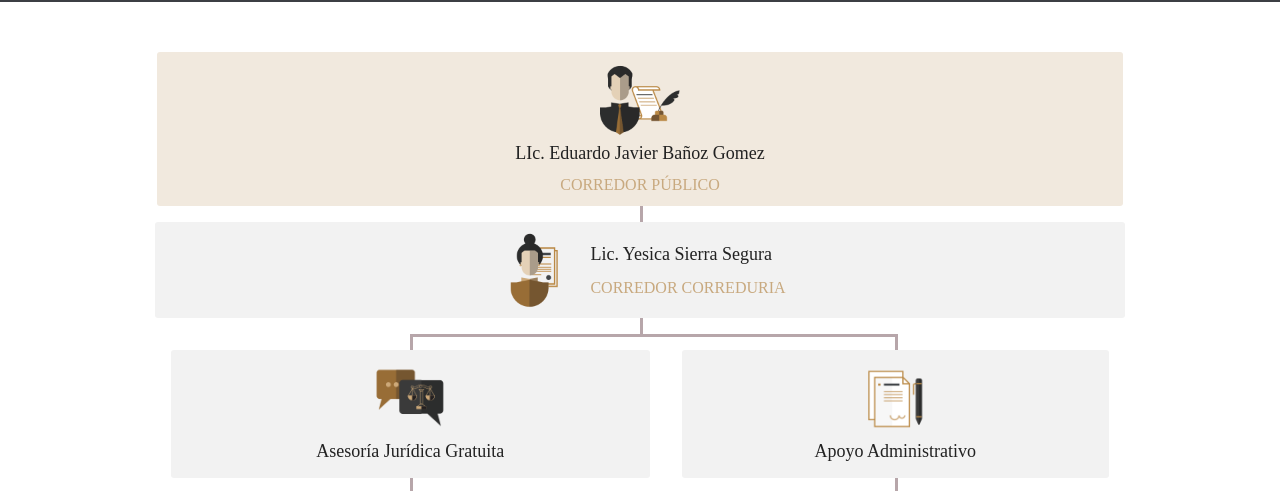
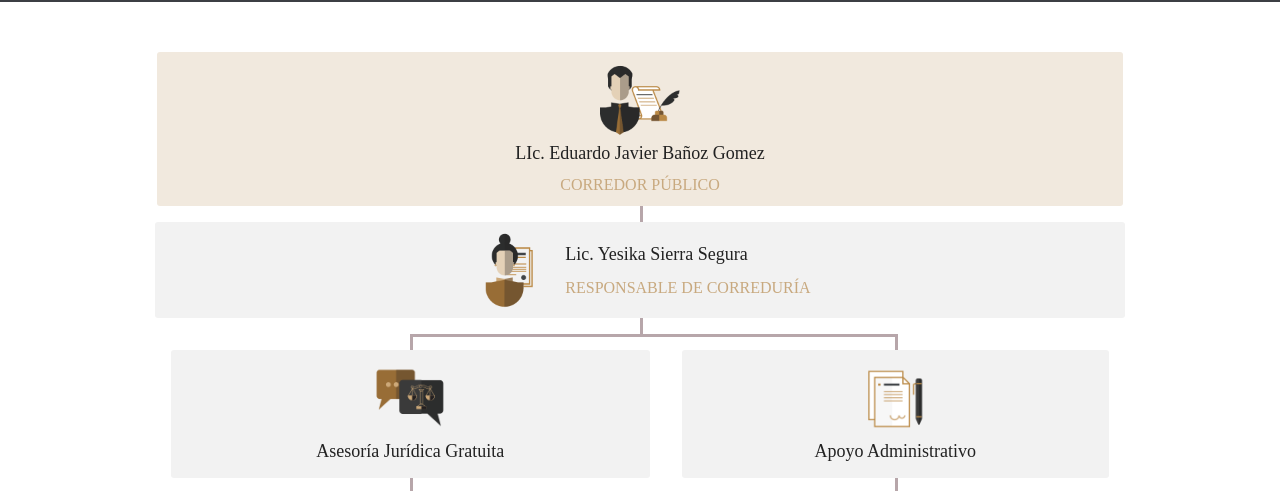
Before and after one commit to lixsalazar/correduria4, a website: page organigrama.html in a window 1280 px wide. Shown: the part 278-769 px from the top of the page. Drawn offline with Linux system fonts and the light colour scheme; some packages are replaced by stand-ins of ours; a web font is replaced by a local one.

Commit message:
cambios nombre y cargo

```diff
--- a/organigrama.html
+++ b/organigrama.html
@@ -104,8 +104,8 @@
 	                        <div>
 	                        	<img src="img/mujer.png" alt="mujer">
 	                        	<div>
-	                        		<h5>Lic. Yesica Sierra Segura</h5>
-	                            	<p>Corredor correduria</p>
+	                        		<h5>Lic. Yesika Sierra Segura</h5>
+	                            	<p>Responsable de correduría</p>
 	                        	</div>
 	                        </div>
 	                        <ol>
```
